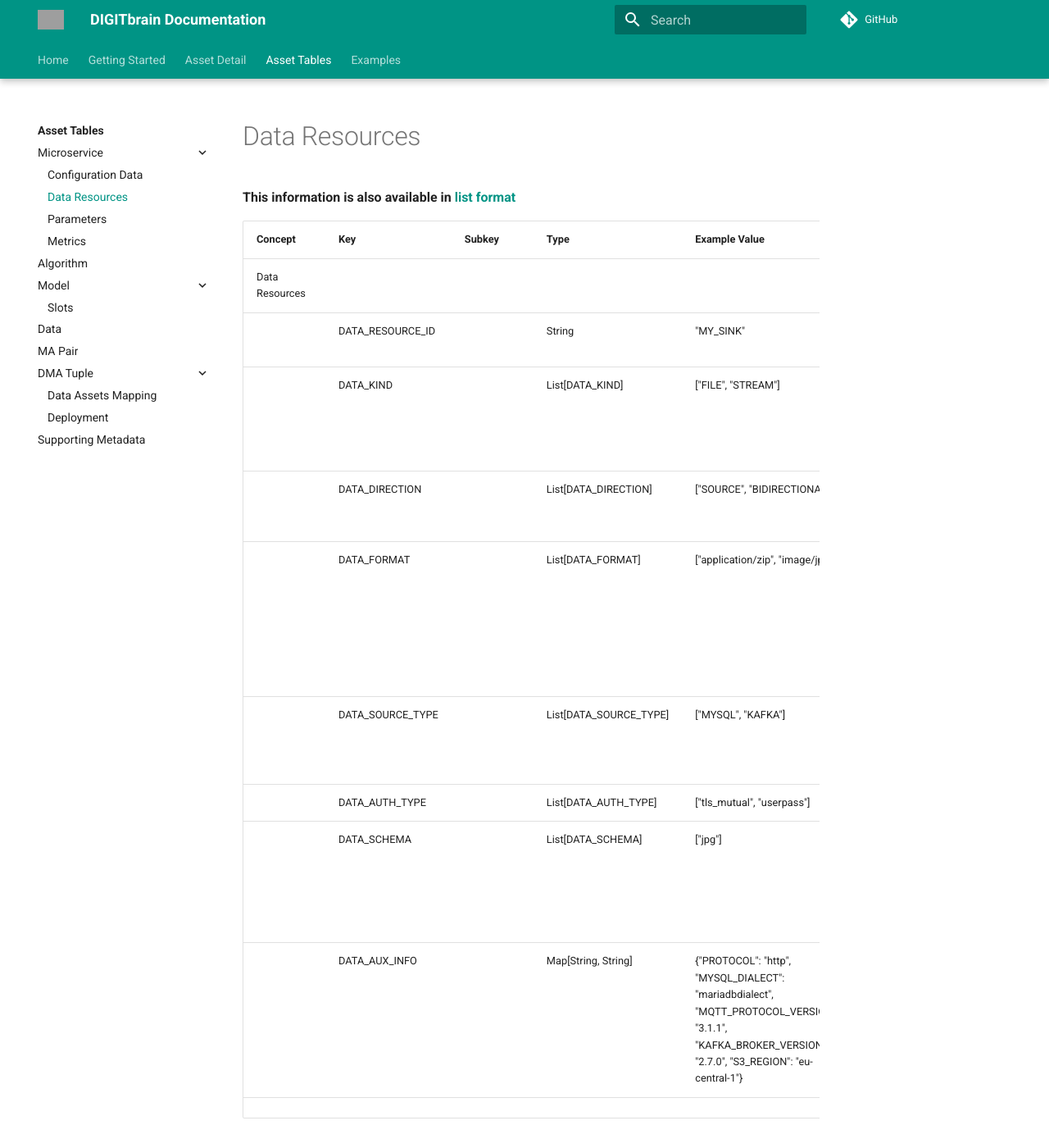
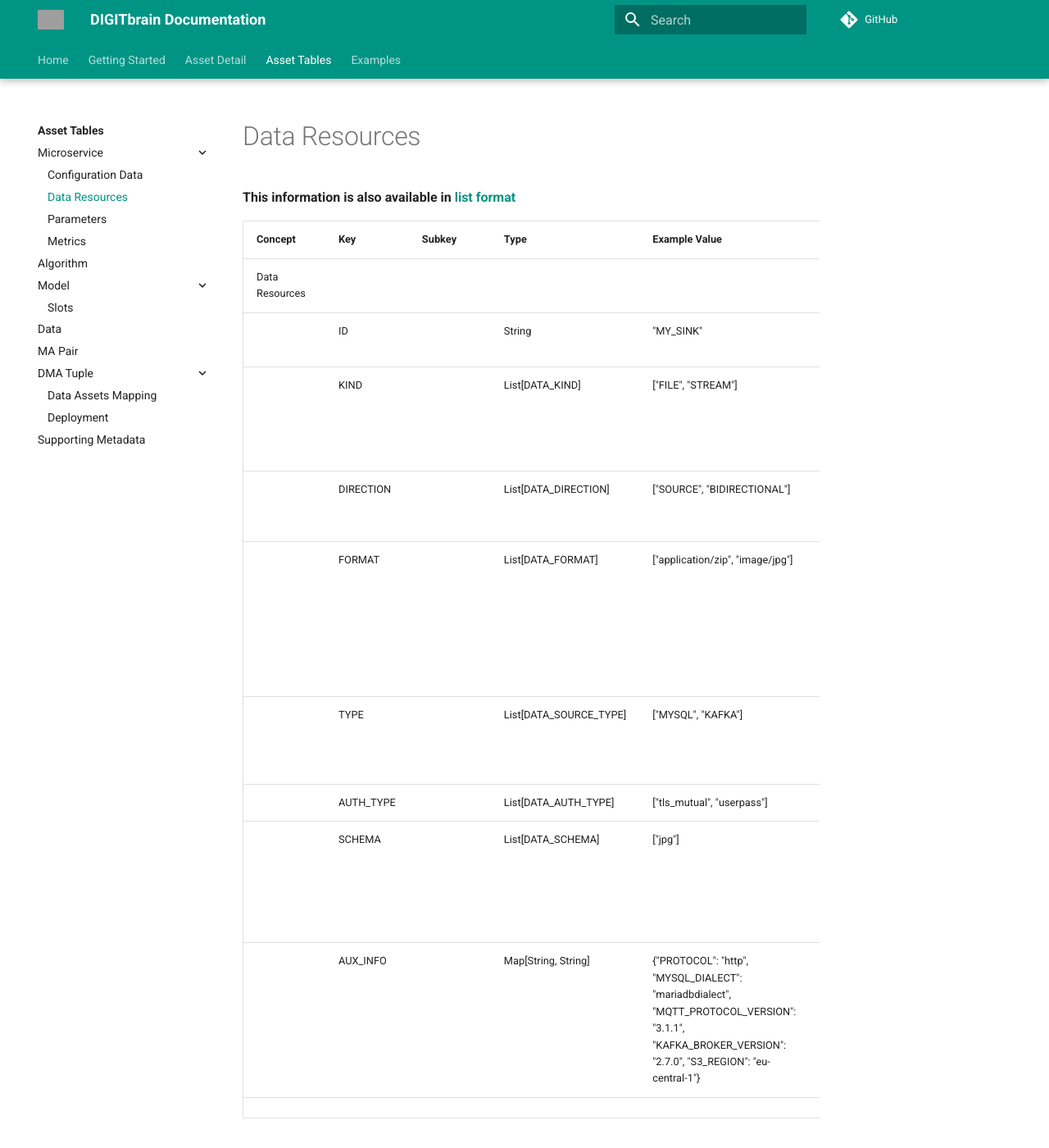
Before and after one commit to DIGITbrain/digitbrain.github.io, an MkDocs documentation site: the page built from docs/tables/data_resources.md, in a window 1280 px wide and 1400 px high. Shown: the whole window at 82% size. Built offline with MkDocs 1.6.1 and Material for MkDocs 9.7.7, drawn with Linux system fonts in a browser that asks for light colours; comment, search, counter and statistics services are not loaded; grey boxes are pictures that could not be loaded.

Commit message:
update: MICROSERVICE and DATA_RESOURCE metadata (align with latest DATA field names [AUTO]

```diff
--- a/docs/tables/data_resources.md
+++ b/docs/tables/data_resources.md
@@ -7,15 +7,15 @@
 
 **This information is also available in** **[list format](/attributes/data_resources/)**
 
-| Concept        | Key              | Subkey   | Type                   | Example Value                                                                                                                                           | Comment                                                                                                                                                                                                                                  | Condition   |
-|:---------------|:-----------------|:---------|:-----------------------|:--------------------------------------------------------------------------------------------------------------------------------------------------------|:-----------------------------------------------------------------------------------------------------------------------------------------------------------------------------------------------------------------------------------------|:------------|
-| Data Resources |                  |          |                        |                                                                                                                                                         |                                                                                                                                                                                                                                          |             |
-|                | DATA_RESOURCE_ID |          | String                 | "MY_SINK"                                                                                                                                               | human-readable identifier, unique within a Microservice                                                                                                                                                                                  | mandatory   |
-|                | DATA_KIND        |          | List[DATA_KIND]        | ["FILE", "STREAM"]                                                                                                                                      | supported types of the data resource (e.g. file/object storage, database management system, streaming broker). FILE can mean a single file or a folder.                                                                                  | mandatory   |
-|                | DATA_DIRECTION   |          | List[DATA_DIRECTION]   | ["SOURCE", "BIDIRECTIONAL"]                                                                                                                             | supported direction of data flow (source: data provider, sink: data consumer/storage)                                                                                                                                                    | mandatory   |
-|                | DATA_FORMAT      |          | List[DATA_FORMAT]      | ["application/zip", "image/jpg"]                                                                                                                        | supported format/encoding of the data produced or consumed by the data resource as a MIME type (IETF RFC 6838 https://www.sitepoint.com/mime-types-complete-list/). More than one can appear here (remote directory with several files). | optional    |
-|                | DATA_SOURCE_TYPE |          | List[DATA_SOURCE_TYPE] | ["MYSQL", "KAFKA"]                                                                                                                                      | supported exact type of the data resource. Typically corresponds to the scheme part (protocol://) of DATA_URI                                                                                                                            | optional    |
-|                | DATA_AUTH_TYPE   |          | List[DATA_AUTH_TYPE]   | ["tls_mutual", "userpass"]                                                                                                                              | supported authentication type                                                                                                                                                                                                            | optional    |
-|                | DATA_SCHEMA      |          | List[DATA_SCHEMA]      | ["jpg"]                                                                                                                                                 | supported internal message structure, semantics, ontology. It can be any file (doc, rdf, owl, etc.). Asset Administration Shell, IEC 61360 - Common Data Dictionary, …                                                                   | optional    |
-|                | DATA_AUX_INFO    |          | Map[String, String]    | {"PROTOCOL": "http", "MYSQL_DIALECT": "mariadbdialect", "MQTT_PROTOCOL_VERSION": "3.1.1", "KAFKA_BROKER_VERSION": "2.7.0", "S3_REGION": "eu-central-1"} | List of key-value pairs (JSON object/YAML dictionary) supported by the data resource. New keys can be added on demand, a list of known keys is available.                                                                                | optional    |
-|                |                  |          |                        |                                                                                                                                                         |                                                                                                                                                                                                                                          |             |
+| Concept        | Key       | Subkey   | Type                   | Example Value                                                                                                                                           | Comment                                                                                                                                                                                                                                  | Condition   |
+|:---------------|:----------|:---------|:-----------------------|:--------------------------------------------------------------------------------------------------------------------------------------------------------|:-----------------------------------------------------------------------------------------------------------------------------------------------------------------------------------------------------------------------------------------|:------------|
+| Data Resources |           |          |                        |                                                                                                                                                         |                                                                                                                                                                                                                                          |             |
+|                | ID        |          | String                 | "MY_SINK"                                                                                                                                               | human-readable identifier, unique within a Microservice                                                                                                                                                                                  | mandatory   |
+|                | KIND      |          | List[DATA_KIND]        | ["FILE", "STREAM"]                                                                                                                                      | supported types of the data resource (e.g. file/object storage, database management system, streaming broker). FILE can mean a single file or a folder.                                                                                  | mandatory   |
+|                | DIRECTION |          | List[DATA_DIRECTION]   | ["SOURCE", "BIDIRECTIONAL"]                                                                                                                             | supported direction of data flow (source: data provider, sink: data consumer/storage)                                                                                                                                                    | mandatory   |
+|                | FORMAT    |          | List[DATA_FORMAT]      | ["application/zip", "image/jpg"]                                                                                                                        | supported format/encoding of the data produced or consumed by the data resource as a MIME type (IETF RFC 6838 https://www.sitepoint.com/mime-types-complete-list/). More than one can appear here (remote directory with several files). | optional    |
+|                | TYPE      |          | List[DATA_SOURCE_TYPE] | ["MYSQL", "KAFKA"]                                                                                                                                      | supported exact type of the data resource. Typically corresponds to the scheme part (protocol://) of DATA_URI                                                                                                                            | optional    |
+|                | AUTH_TYPE |          | List[DATA_AUTH_TYPE]   | ["tls_mutual", "userpass"]                                                                                                                              | supported authentication type                                                                                                                                                                                                            | optional    |
+|                | SCHEMA    |          | List[DATA_SCHEMA]      | ["jpg"]                                                                                                                                                 | supported internal message structure, semantics, ontology. It can be any file (doc, rdf, owl, etc.). Asset Administration Shell, IEC 61360 - Common Data Dictionary, …                                                                   | optional    |
+|                | AUX_INFO  |          | Map[String, String]    | {"PROTOCOL": "http", "MYSQL_DIALECT": "mariadbdialect", "MQTT_PROTOCOL_VERSION": "3.1.1", "KAFKA_BROKER_VERSION": "2.7.0", "S3_REGION": "eu-central-1"} | List of key-value pairs (JSON object/YAML dictionary) supported by the data resource. New keys can be added on demand, a list of known keys is available.                                                                                | optional    |
+|                |           |          |                        |                                                                                                                                                         |                                                                                                                                                                                                                                          |             |
```
Also changed, not shown: docs/attributes/data_resources.md (+8 -8 lines), docs/attributes/microservice/index.md (+7 -7 lines), docs/tables/microservice/index.md (+1 -1 lines).
